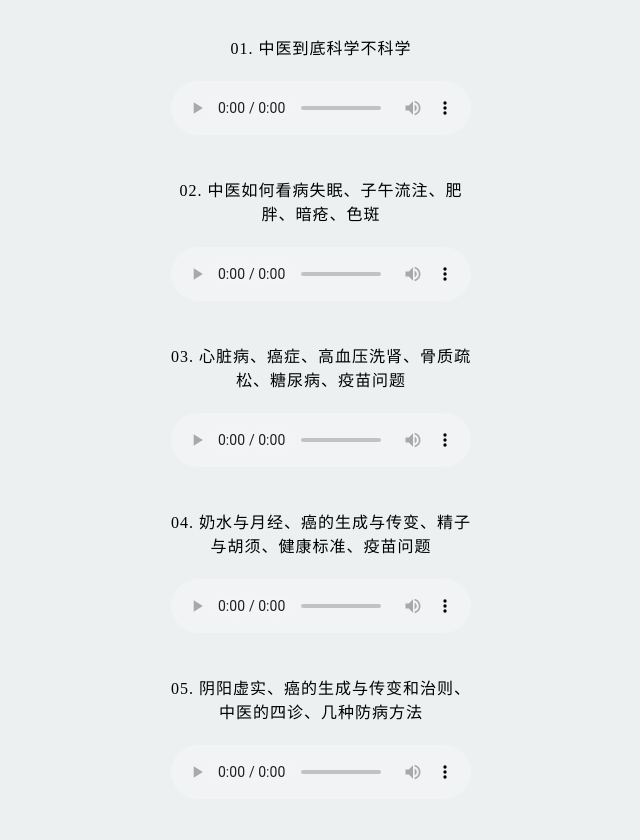
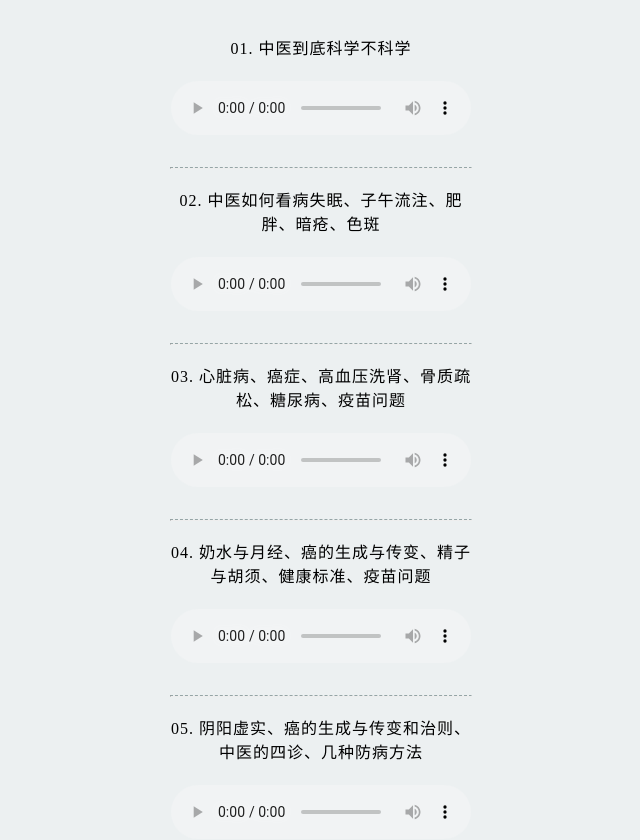
Before and after one commit to jasonbai008/nihaixia, a plain HTML site: page index.html in a window 1280 px wide. Shown: the part 78-918 px from the top of the page, without its empty margins (319-959 px from the left). Drawn offline with Linux system fonts and the light colour scheme.

Commit message:
美化样式

```diff
--- a/index.html
+++ b/index.html
@@ -25,6 +25,11 @@
             line-height: 1.5;
         }
 
+        hr {
+            width: 300px;
+            border-top: 1px dashed #95a5a6;
+        }
+
         audio {
             margin-bottom: 20px;
         }
@@ -35,16 +40,22 @@
     <h2>《梁冬对话倪海厦》</h2>
     <h4>01. 中医到底科学不科学</h4>
     <audio controls src="./assets/01.m4a"></audio>
+    <hr>
     <h4>02. 中医如何看病失眠、子午流注、肥胖、暗疮、色斑</h4>
     <audio controls src="./assets/02.m4a"></audio>
+    <hr>
     <h4>03. 心脏病、癌症、高血压洗肾、骨质疏松、糖尿病、疫苗问题</h4>
     <audio controls src="./assets/03.m4a"></audio>
+    <hr>
     <h4>04. 奶水与月经、癌的生成与传变、精子与胡须、健康标准、疫苗问题</h4>
     <audio controls src="./assets/04.m4a"></audio>
+    <hr>
     <h4>05. 阴阳虚实、癌的生成与传变和治则、中医的四诊、几种防病方法</h4>
     <audio controls src="./assets/05.m4a"></audio>
+    <hr>
     <h4>06. 中医与易经、传统中医思维、中西医结合问题</h4>
     <audio controls src="./assets/06.m4a"></audio>
+    <hr>
     <h4>07. 如何学中医、什么是经络、什么是阿是穴</h4>
     <audio controls src="./assets/07.m4a"></audio>
 </body>
```
